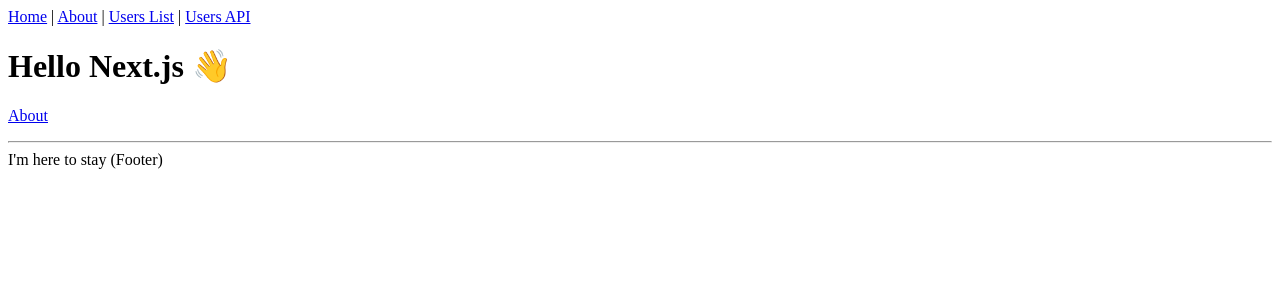
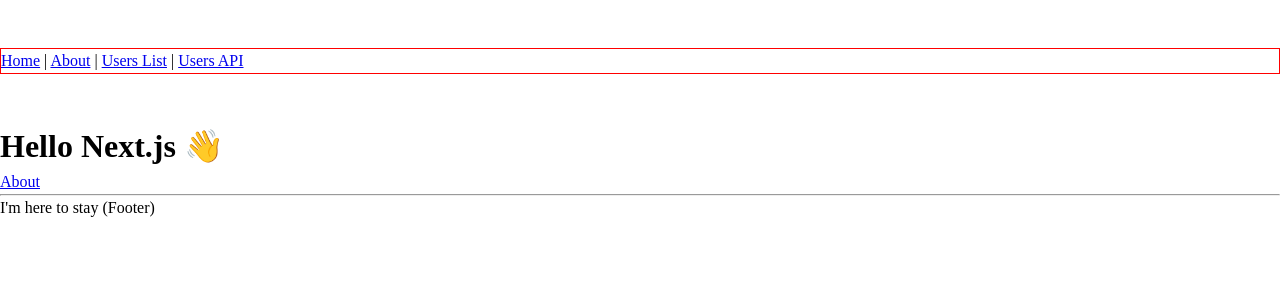
Before and after one commit to fkresler/fabidev-portfolio, a Next.js app: page / in a window 1280 px wide. Shown: the top 300 px of the page. Built offline with nearby package versions, Linux system fonts and the light colour scheme.

Commit message:
feat: add sass as styling option with example in header

```diff
--- /dev/null
+++ b/components/Layout.module.scss
@@ -0,0 +1,5 @@
+.header {
+  display: block;
+  margin: 3rem 0;
+  border: 1px solid red;
+}
--- a/components/Layout.tsx
+++ b/components/Layout.tsx
@@ -1,6 +1,7 @@
 import React, { ReactNode } from 'react';
 import Link from 'next/link';
 import Head from 'next/head';
+import styles from './Layout.module.scss';
 
 type Props = {
   children?: ReactNode
@@ -14,7 +15,7 @@
       <meta charSet="utf-8" />
       <meta name="viewport" content="initial-scale=1.0, width=device-width" />
     </Head>
-    <header>
+    <header className={styles.header}>
       <nav>
         <Link href="/">
           <a>Home</a>
--- a/package.json
+++ b/package.json
@@ -20,6 +20,7 @@
     "eslint-config-next": "^12.3.1",
     "eslint-config-prettier": "^8.5.0",
     "prettier": "^2.7.1",
+    "sass": "^1.55.0",
     "typescript": "^4.8.4"
   }
 }
--- /dev/null
+++ b/pages/_app.tsx
@@ -0,0 +1,6 @@
+import { AppProps } from 'next/app';
+import '../styles/reset.css';
+
+export default function MyApp({ Component, pageProps }: AppProps) {
+  return <Component {...pageProps} />;
+}
--- /dev/null
+++ b/styles/reset.css
@@ -0,0 +1,69 @@
+/*
+  1. Use a more-intuitive box-sizing model.
+*/
+*,
+*::before,
+*::after {
+  box-sizing: border-box;
+}
+/*
+  2. Remove default margin
+*/
+* {
+  margin: 0;
+}
+/*
+  3. Allow percentage-based heights in the application
+*/
+html,
+body {
+  height: 100%;
+}
+/*
+  Typographic tweaks!
+  4. Add accessible line-height
+  5. Improve text rendering
+*/
+body {
+  line-height: 1.5;
+  -webkit-font-smoothing: antialiased;
+}
+/*
+  6. Improve media defaults
+*/
+img,
+picture,
+video,
+canvas,
+svg {
+  display: block;
+  max-width: 100%;
+}
+/*
+  7. Remove built-in form typography styles
+*/
+input,
+button,
+textarea,
+select {
+  font: inherit;
+}
+/*
+  8. Avoid text overflows
+*/
+p,
+h1,
+h2,
+h3,
+h4,
+h5,
+h6 {
+  overflow-wrap: break-word;
+}
+/*
+  9. Create a root stacking context
+*/
+#root,
+#__next {
+  isolation: isolate;
+}
--- a/tsconfig.json
+++ b/tsconfig.json
@@ -18,10 +18,6 @@
     "isolatedModules": true,
     "jsx": "preserve",
     "incremental": true,
-    "baseUrl": ".",
-    "paths": {
-      "@/*": ["./src/*"]
-    }
   },
   "include": [
     "next-env.d.ts",
```
Also changed, not shown: 1 other file (tests, documents, lock files or other folders).
